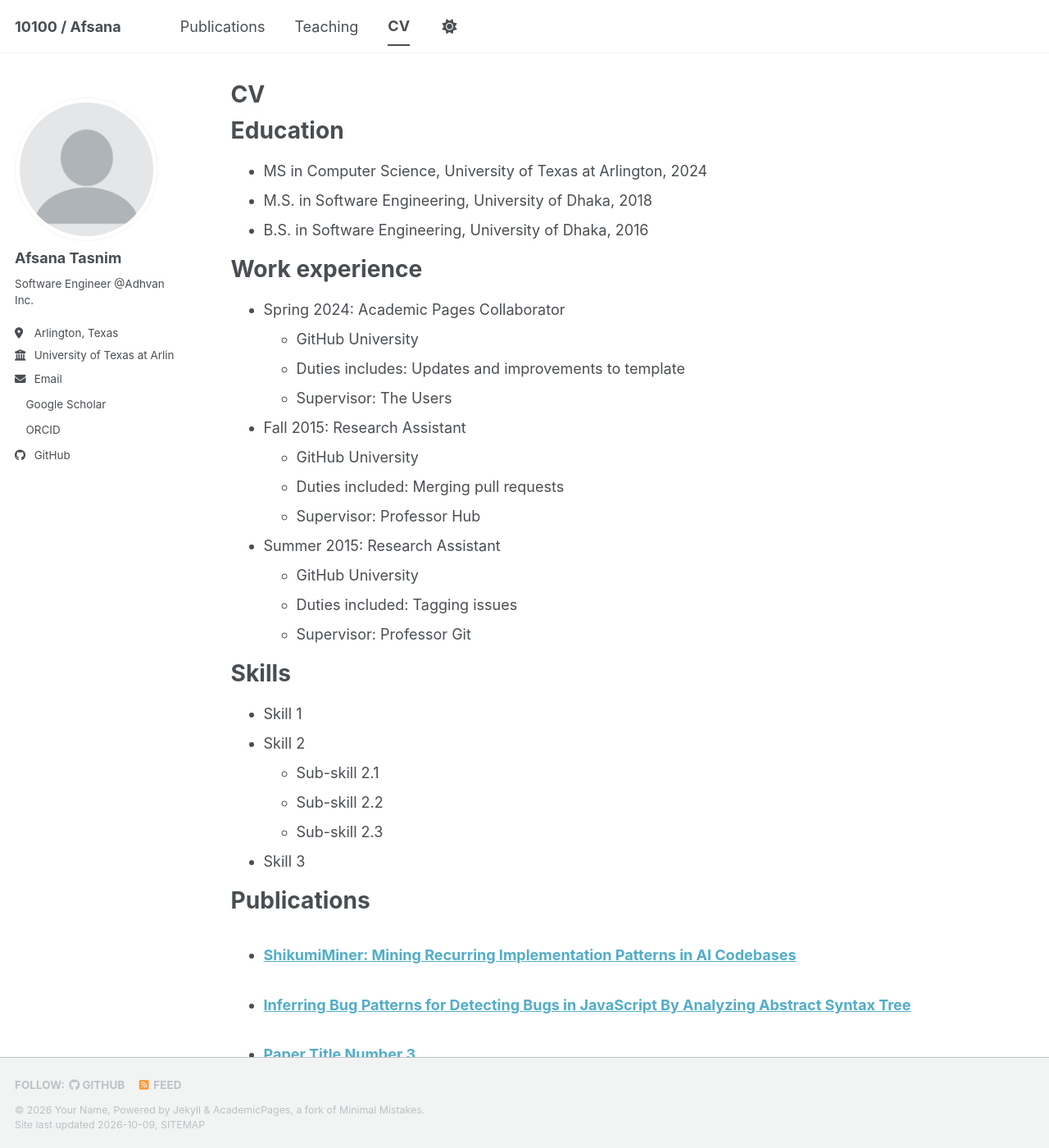
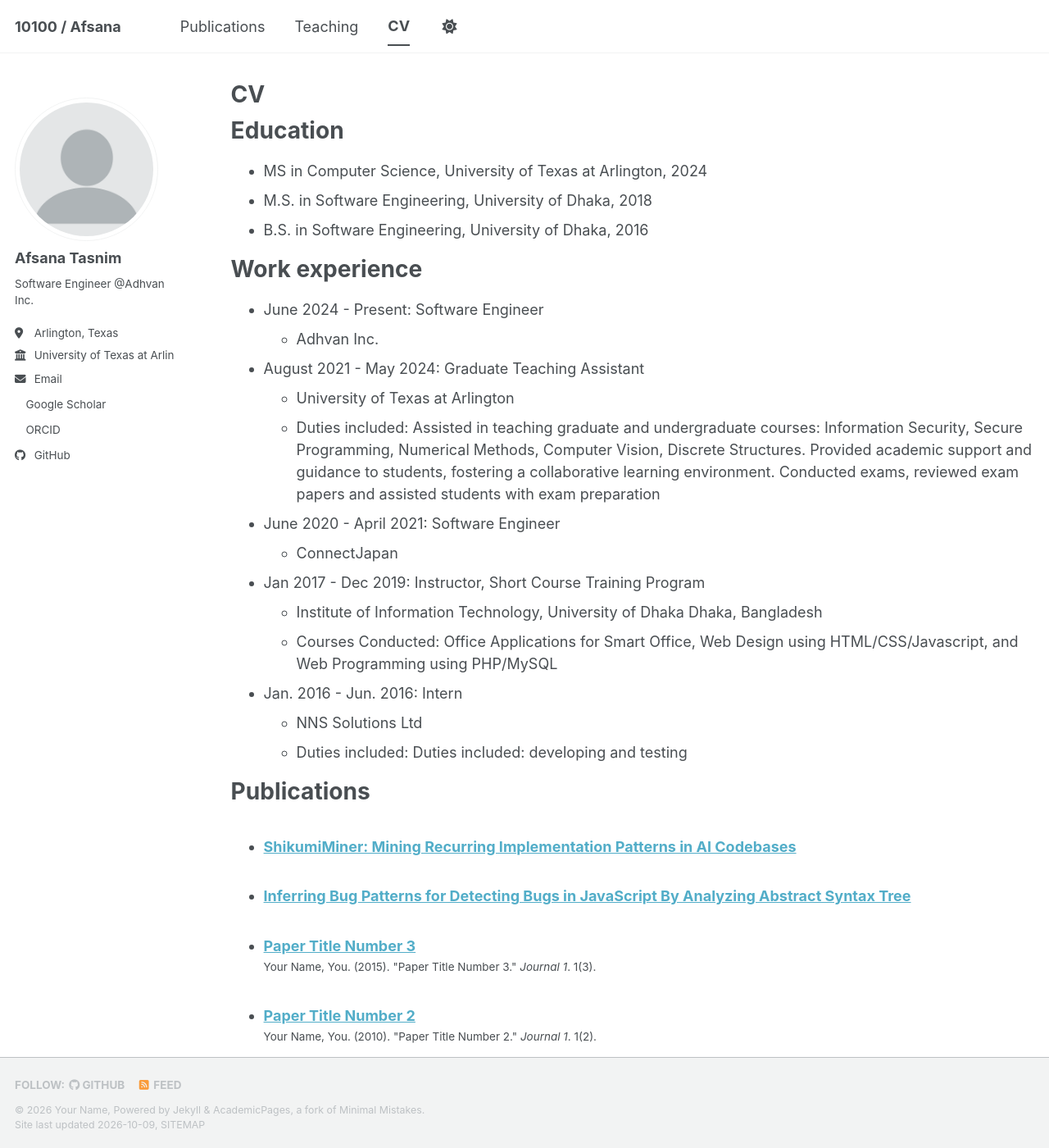
Before and after one commit to AfsanaTasnim/AfsanaTasnim.github.io, a Jekyll site: the page built from _pages/cv.md, in a window 1280 px wide and 1400 px high. Shown: the whole window at 82% size. Built offline with Jekyll 4.4.1, drawn with Linux system fonts in a browser that asks for light colours; a style sheet for code colours, icons or effects is not loaded.

Commit message:
Update cv.md
Updated work experience section with new roles and responsibilities, and removed outdated positions.

```diff
--- a/_pages/cv.md
+++ b/_pages/cv.md
@@ -17,29 +17,24 @@ Education
 
 Work experience
 ======
-* Spring 2024: Academic Pages Collaborator
-  * GitHub University
-  * Duties includes: Updates and improvements to template
-  * Supervisor: The Users
+* June 2024 - Present: Software Engineer
+  * Adhvan Inc.
 
-* Fall 2015: Research Assistant
-  * GitHub University
-  * Duties included: Merging pull requests
-  * Supervisor: Professor Hub
+* August 2021 - May 2024: Graduate Teaching Assistant
+  * University of Texas at Arlington
+  * Duties included: Assisted in teaching graduate and undergraduate courses: Information Security, Secure Programming, Numerical
+Methods, Computer Vision, Discrete Structures. Provided academic support and guidance to students, fostering a collaborative learning environment. Conducted exams, reviewed exam papers and assisted students with exam preparation
 
-* Summer 2015: Research Assistant
-  * GitHub University
-  * Duties included: Tagging issues
-  * Supervisor: Professor Git
+* June 2020 - April 2021: Software Engineer
+  * ConnectJapan
 
-Skills
-======
-* Skill 1
-* Skill 2
-  * Sub-skill 2.1
-  * Sub-skill 2.2
-  * Sub-skill 2.3
-* Skill 3
+* Jan 2017 - Dec 2019: Instructor, Short Course Training Program
+  * Institute of Information Technology, University of Dhaka Dhaka, Bangladesh
+  * Courses Conducted: Office Applications for Smart Office, Web Design using HTML/CSS/Javascript, and Web Programming using PHP/MySQL
+
+* Jan. 2016 - Jun. 2016: Intern
+  * NNS Solutions Ltd
+  * Duties included: Duties included: developing and testing
 
 Publications
 ======
@@ -47,11 +42,6 @@ Publications
     {% include archive-single-cv.html %}
   {% endfor %}</ul>
 
-Talks
-======
-  <ul>{% for post in site.talks reversed %}
-    {% include archive-single-talk-cv.html  %}
-  {% endfor %}</ul>
 
 Teaching
 ======
```
